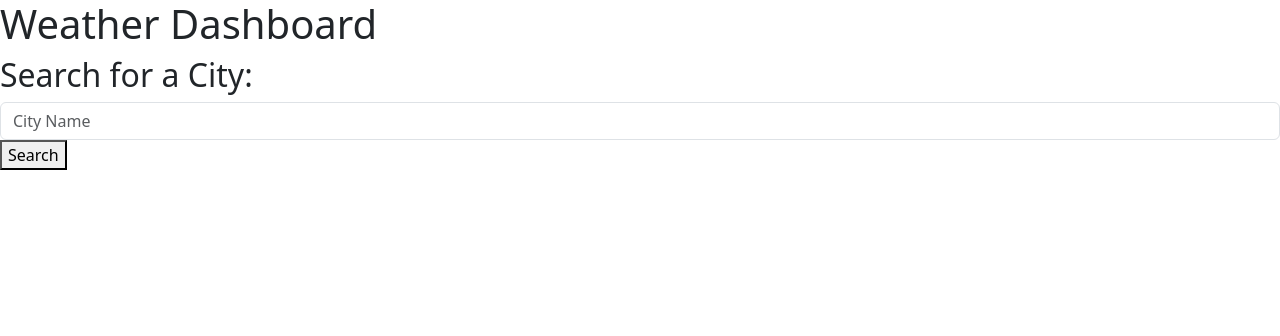
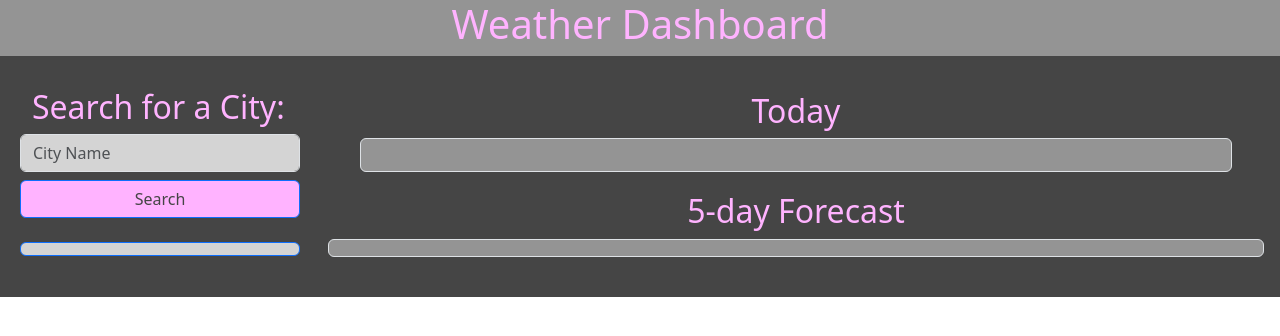
Before and after one commit to jskelly8/weather-dashboard, a plain HTML site: page index.html in a window 1280 px wide. Drawn offline with nearby package versions, Linux system fonts and the light colour scheme.

Commit message:
Added styling via bootstrap and into style.css onto the index.html & script.js directly. ***still need icons, and styling needs to be tweaked.

```diff
--- a/assets/css/style.css
+++ b/assets/css/style.css
@@ -4,3 +4,44 @@
     --LightGray: #D4D4D4;
     --LightPink: #FFB3FF;
 }
+
+header {
+    background-color: var(--DarkGray);
+    color: var(--LightPink)
+}
+
+#background {
+    background-color: var(--DarkerGray);
+}
+
+h2 {
+    color: var(--LightPink);
+}
+
+.form-control {
+    background-color: var(--LightGray);
+    color: var(--DarkerGray);
+}
+
+#search-button {
+    background-color: var(--LightPink);
+    color: var(--DarkerGray);
+}
+
+#city-history {
+    background-color: var(--LightGray);
+    color: var(--DarkerGray);
+}
+
+#chosen-city {
+    background-color: var(--DarkGray);
+}
+
+#city-forecast {
+    background-color: var(--DarkGray);
+}
+
+.forecast-item {
+    background-color: var(--LightGray);
+    color: var(--DarkerGray);
+}
--- a/assets/js/script.js
+++ b/assets/js/script.js
@@ -60,7 +60,7 @@ $(document).ready(function () {
     function displayCurrentWeather(data) {
         $('#chosen-city').html(`
             <h2>${data.name}</h2>
-            <p>Date: ${dayjs().format('DD/MM/YYYY')}</p>
+            <p>Date: ${dayjs().format('MM/DD/YYYY')}</p>
             <p>Temperature: ${data.main.temp} °F</p>
             <p>Humidity: ${data.main.humidity}%</p>
             <p>Wind Speed: ${data.wind.speed} m/s</p>
@@ -78,9 +78,9 @@ $(document).ready(function () {
             const forecast = data.list[i];
             const date = new Date(forecast.dt_txt);
             $('#city-forecast').append(`
-                <div class="forecast-item">
-                    <p>Date: ${dayjs(date).format('DD/MM/YYYY')}</p>
-                    <p>Temperature: ${forecast.main.temp} °F</p>
+                <div class="forecast-item col-2 p-3 mb-3  ">
+                    <h5 class="text-center">${dayjs(date).format('MM/DD/YYYY')}</h5>
+                    <p>Temperature: ${forecast.main.temp}°F</p>
                     <p>Humidity: ${forecast.main.humidity}%</p>
                     <p>Wind Speed: ${forecast.wind.speed} m/s</p>
                 </div>
--- a/index.html
+++ b/index.html
@@ -4,48 +4,63 @@
 <head>
     <meta charset="UTF-8">
     <meta name="viewport" content="width=device-width, initial-scale=1.0">
-    <link href="https://cdn.jsdelivr.net/npm/bootstrap@5.3.2/dist/css/bootstrap.min.css" rel="stylesheet" integrity="sha384-T3c6CoIi6uLrA9TneNEoa7RxnatzjcDSCmG1MXxSR1GAsXEV/Dwwykc2MPK8M2HN" crossorigin="anonymous">
+    <link href="https://cdn.jsdelivr.net/npm/bootstrap@5.3.2/dist/css/bootstrap.min.css" rel="stylesheet"
+        integrity="sha384-T3c6CoIi6uLrA9TneNEoa7RxnatzjcDSCmG1MXxSR1GAsXEV/Dwwykc2MPK8M2HN" crossorigin="anonymous">
     <link rel="stylesheet" type="text/css" href="./assets/css/style.css" />
     <title>Weather Dashboard</title>
 </head>
 
-<body>
+<body class="container-fluid">
 
     <!-- Header banner -->
-    <header>
+    <header class="row">
+        <div class="col-12 text-center">
             <h1>Weather Dashboard</h1>
+        </div>
+
     </header>
 
+    <div id="background" class="row p-3">
         <!-- SideBar Section -->
-    <aside>
+        <aside class="col-3 p-3">
             <!-- Search -->
-        <div>
+            <div class="row">
                 <h2>Search for a City:</h2>
-            <input type="text" class="form-control" placeholder="City Name" />
-            <button id="search-button">Search</button>
+                <div class="row col-12">
+                    <input type="text" class="form-control mb-2" placeholder="City Name" />
+                    <button id="search-button" class="btn btn-primary mb-2">Search</button>
+                </div>
             </div>
 
             <!-- History -->
-        <div>
-            <ul id="city-history">
-                <!-- @@@Empty for JS input@@@ -->
+            <div class="row col-12 mt-3">
+                <ul id="city-history" class="list-unstyled btn btn-primary mb-2">
+                    <!-- Empty for JS input -->
                 </ul>
             </div>
         </aside>
 
         <!-- Main Content -->
-    <main>
+        <main class="col-9 pb-4">
 
-        <!-- Chosen City Info -->
-        <div id="chosen-city">
-
+            <!-- Chosen City Info for today -->
+            <div class="row p-3 m-1">
+                <h2 class="text-center">Today</h2>
+                <div id="chosen-city" class="col-12 border rounded p-3">
+                    <!-- Empty for JS input -->
+                </div>
             </div>
 
             <!-- 5-day Forecast -->
-        <div id="city-forecast">
+            <div class="row">
+                <h2 class="text-center">5-day Forecast</h2>
+                <div id="city-forecast" class="pt-3 d-flex justify-content-evenly border rounded">
+                    <!-- Empty for JS input -->
+                </div>
+            </div>
 
+        </main>
     </div>
-    </main>
 
     <!-- JS Links -->
     <script src="https://kit.fontawesome.com/c9927211ea.js" crossorigin="anonymous"></script>
@@ -53,4 +68,5 @@
     <script src="https://cdn.jsdelivr.net/npm/dayjs@1/dayjs.min.js"></script>
     <script src="./assets/js/script.js"></script>
 </body>
+
 </html>
```
Lines whose indentation alone changed are shown as unchanged.
